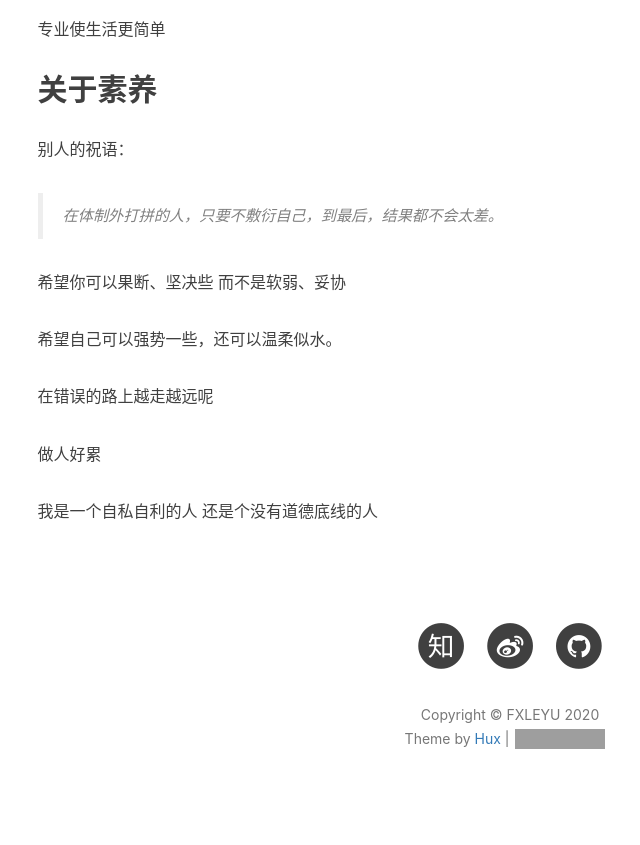
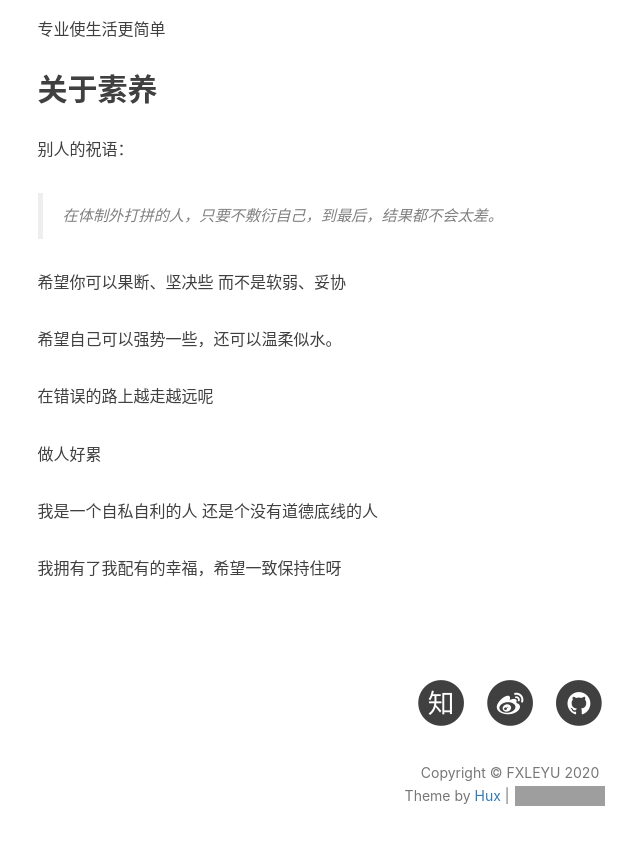
Before and after one commit to fxleyu/fxleyu.github.io, a Jekyll site: the page built from self-portrayal.md, in a window 1280 px wide and 900 px high, scrolled down 2629 px. Shown: the top 845 px of the window, without its empty margins (130-770 px from the left). Built offline with Jekyll 4.4.1, drawn with Linux system fonts in a browser that asks for light colours; nearby versions of some CDN libraries; comment, search, counter and statistics services are not loaded; grey boxes are pictures that could not be loaded.

Commit message:
Update self-portrayal.md

```diff
--- a/self-portrayal.md
+++ b/self-portrayal.md
@@ -94,3 +94,5 @@ title: Self-portrait
 
 我是一个自私自利的人
 还是个没有道德底线的人
+
+我拥有了我配有的幸福，希望一致保持住呀
```
